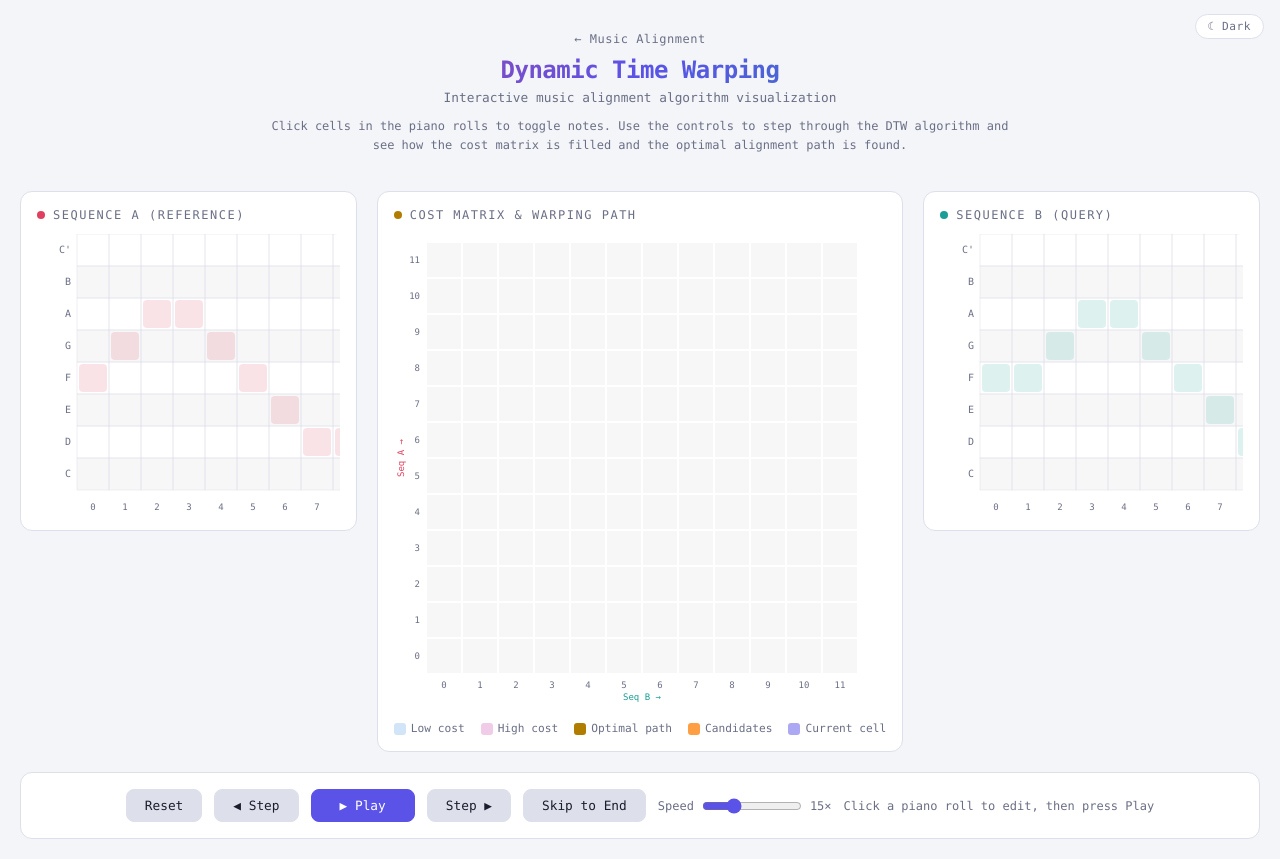
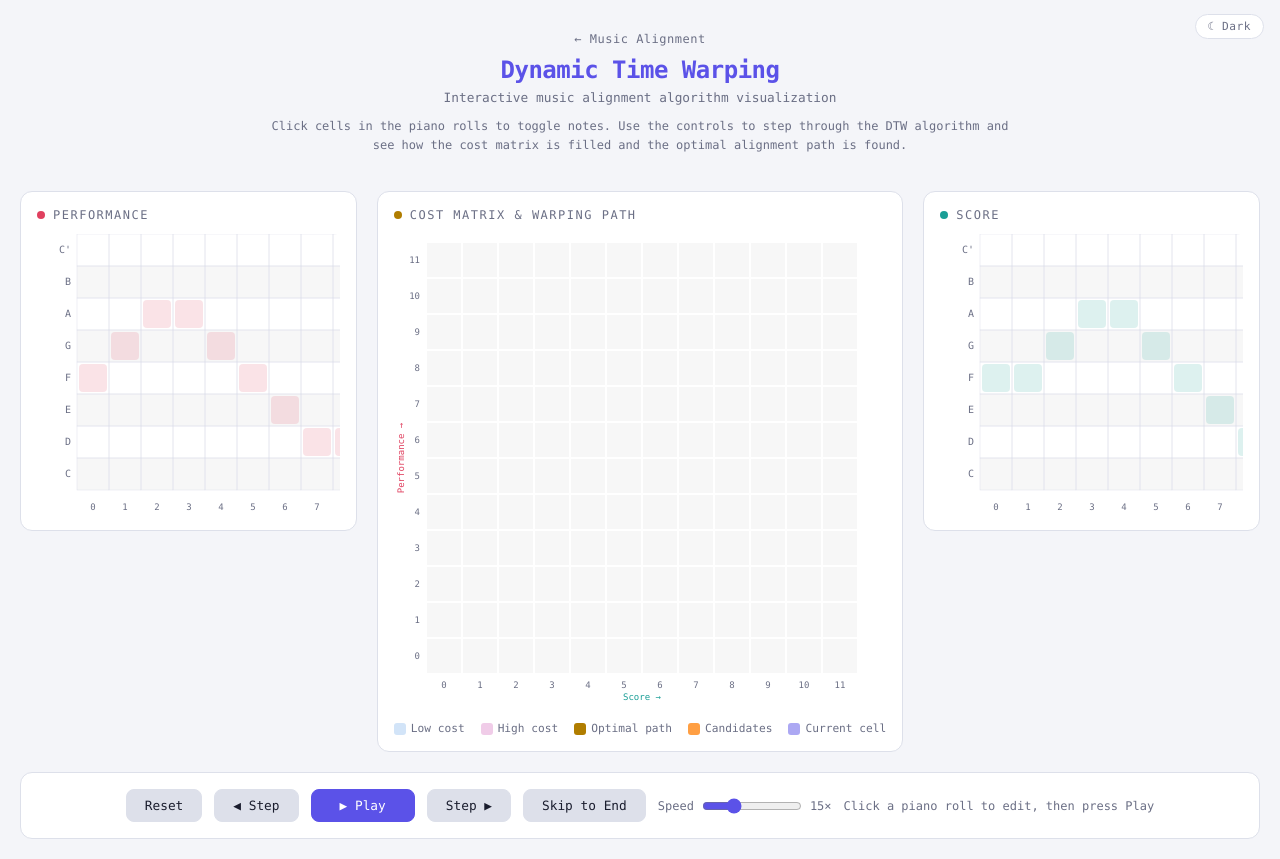
Before and after one commit to pymatchmaker/mec2026_alignment_workshop, a plain HTML site: page dtw_demo.html in a window 1280 px wide. Drawn offline with Linux system fonts and the light colour scheme.

Commit message:
minor update formatting

```diff
--- a/dtw_demo.html
+++ b/dtw_demo.html
@@ -63,9 +63,7 @@
     font-size: 1.5rem;
     font-weight: 600;
     letter-spacing: -0.5px;
-    background: linear-gradient(135deg, var(--note-a), var(--accent), var(--note-b));
-    -webkit-background-clip: text;
-    -webkit-text-fill-color: transparent;
+    color: var(--accent);
   }
 
   header p {
@@ -284,7 +282,7 @@
 
 <div class="layout">
   <div class="panel seq-panel-a">
-    <div class="panel-title"><span class="dot dot-a"></span> Sequence A (reference)</div>
+    <div class="panel-title"><span class="dot dot-a"></span> Performance</div>
     <div class="piano-roll" id="pianoRollA">
       <canvas id="canvasA"></canvas>
     </div>
@@ -303,7 +301,7 @@
   </div>
 
   <div class="panel seq-panel-b">
-    <div class="panel-title"><span class="dot dot-b"></span> Sequence B (query)</div>
+    <div class="panel-title"><span class="dot dot-b"></span> Score</div>
     <div class="piano-roll" id="pianoRollB">
       <canvas id="canvasB"></canvas>
     </div>
@@ -684,12 +682,12 @@ function drawMatrix() {
   ctx.font = '9px SF Mono, Consolas, monospace';
   ctx.textAlign = 'center';
   ctx.fillStyle = C.noteB;
-  ctx.fillText('Seq B →', ox + (m * CELL) / 2, oy + n * CELL + 26);
+  ctx.fillText('Score →', ox + (m * CELL) / 2, oy + n * CELL + 26);
   ctx.save();
   ctx.translate(10, oy + (n * CELL) / 2);
   ctx.rotate(-Math.PI / 2);
   ctx.fillStyle = C.noteA;
-  ctx.fillText('Seq A →', 0, 0);
+  ctx.fillText('Performance →', 0, 0);
   ctx.restore();
 }
 
@@ -759,7 +757,7 @@ function updateStatus() {
     const cellNum = info.fillIndex + 1;
     if (info.subStep === 0) {
       const [ci, cj] = info.currentCell;
-      el.textContent = `Cell ${cellNum}/${fillOrder.length} — comparing A[${ci}] with B[${cj}]`;
+      el.textContent = `Cell ${cellNum}/${fillOrder.length} — comparing Perf[${ci}] with Score[${cj}]`;
     } else {
       el.textContent = `Cell ${cellNum}/${fillOrder.length} — picking min of candidates`;
     }
```
Also changed, not shown: index.html (+1 -3 lines), intro_alignment.html (+1 -3 lines), sync_demo.html (+1 -3 lines).
